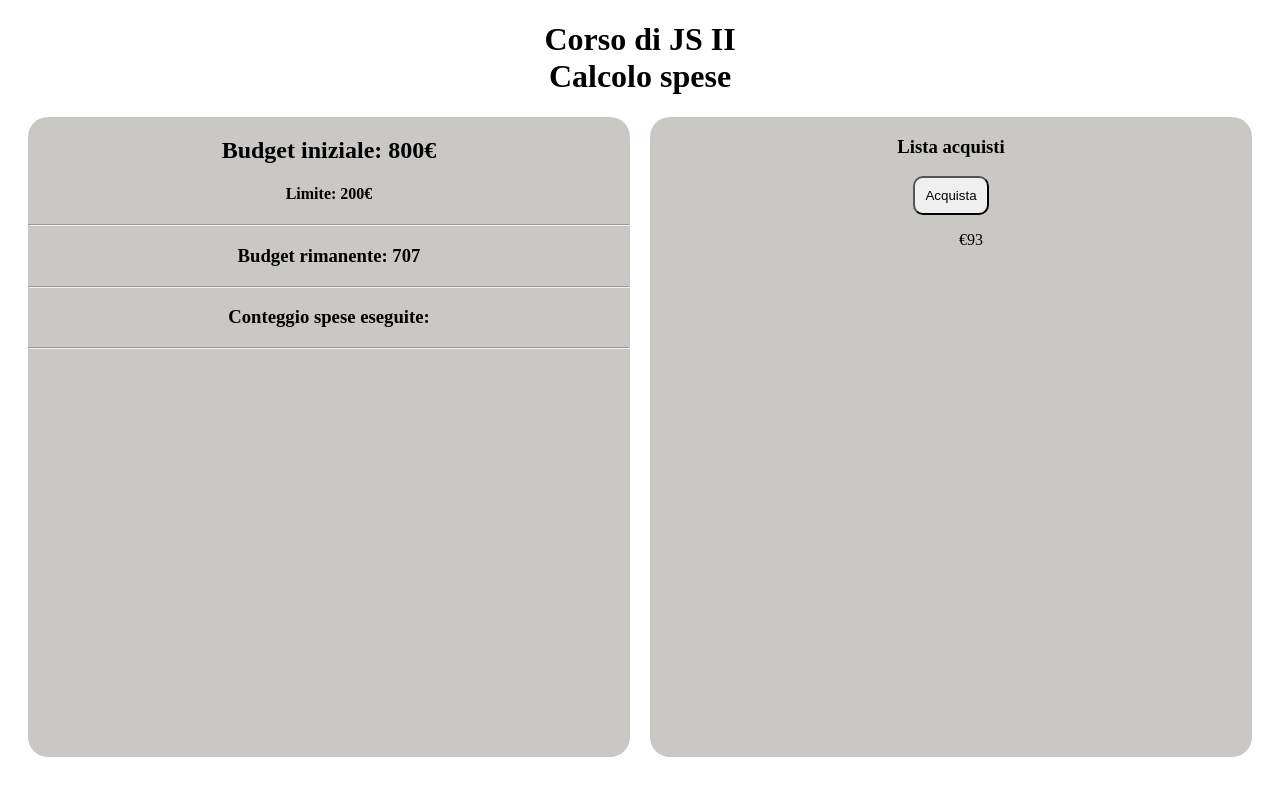
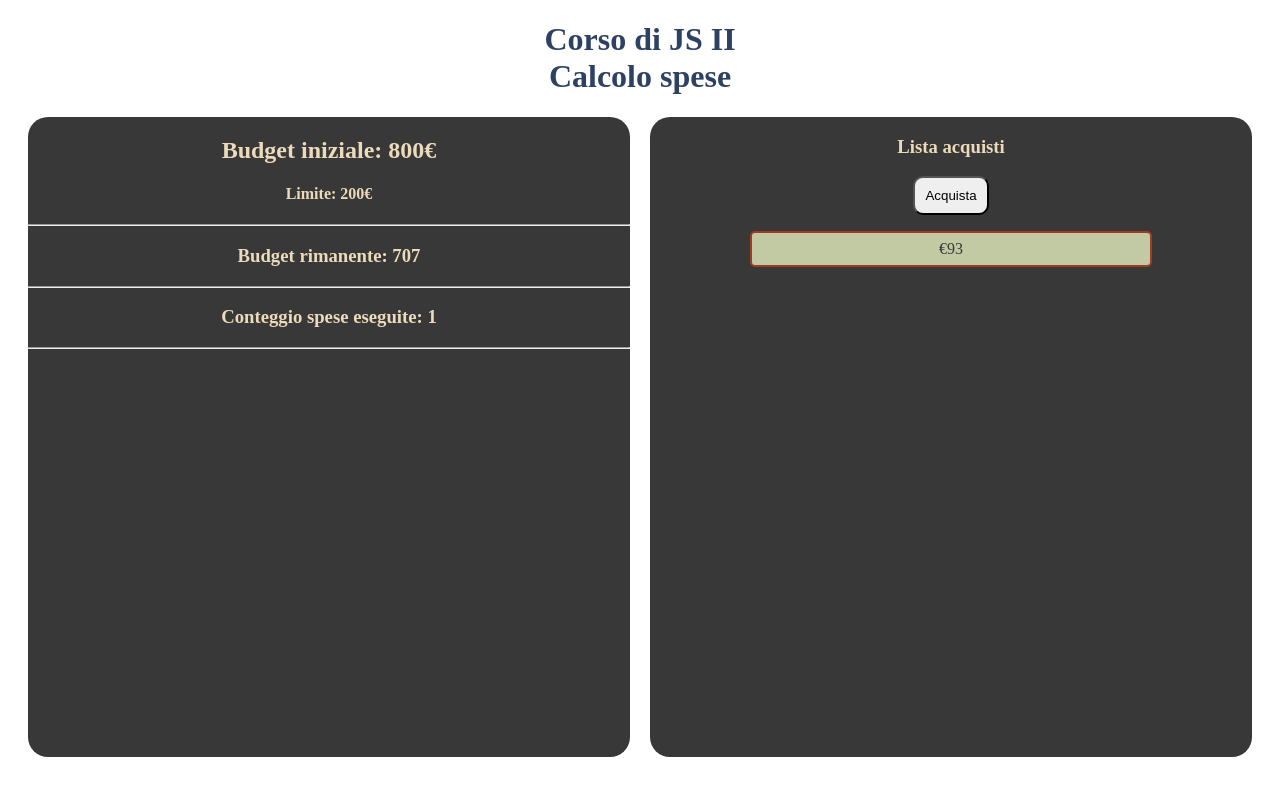
Before and after one commit to MarinaM7/Esercizio-2-w5, a plain HTML site: page start2/index.html in a window 1280 px wide. Both pictures are taken after a click on the button "Acquista". Drawn offline with Linux system fonts and the light colour scheme.

Commit message:
Add files via upload

```diff
--- a/start2/assets/css/style.css
+++ b/start2/assets/css/style.css
@@ -1,5 +1,10 @@
+body {
+    color: #ECDBBA;
+}
+
 h1{
     text-align: center;
+    color: #2D4263;
 }
 
 main{
@@ -10,7 +15,7 @@ main{
 }
 
 main div {
-    background-color: rgb(202, 200, 197);
+    background-color: #383838;
     border-radius: 20px;
     text-align: center;
     height: 80vh;
@@ -35,5 +40,22 @@ button:hover{
     font-weight: bold;
     font-style: italic;
     color: red;
-    text-shadow: 2px 2px 5px white;
+    text-shadow: 2px 2px 5px rgb(53, 53, 53);
 }
+
+ul {
+    padding-left: 0;
+    line-height: 2;
+}
+
+#unordered {
+    overflow: auto;
+}
+
+ul li{
+    color: #383838;
+    border: 2px solid #a03b26;
+    border-radius: 5px;
+    margin: 10px 100px;
+    background-color: #c2caa4;
+}
--- a/start2/assets/js/script.js
+++ b/start2/assets/js/script.js
@@ -1,6 +1,8 @@
 var btn = document.getElementById('btn');
 
 var budget = 800;
+
+var array = [];
 
 btn.addEventListener('click', function(){
 
@@ -8,7 +10,9 @@ btn.addEventListener('click', function(){
 
     document.getElementById('lista').innerHTML += `<li> €${generaNumeri} </li>`;
 
-    var array = [generaNumeri];
+    array.push(generaNumeri);
+
+    console.log(array);
 
     var totaleSpesa = array.reduce(funzione);
 
@@ -20,12 +24,15 @@ btn.addEventListener('click', function(){
 
     document.getElementById('rimanente').innerHTML = `Budget rimanente: ${rimanente}`;
 
+    document.getElementById('conteggio').innerHTML = `Conteggio spese eseguite: ${array.length}`;
+
     if (rimanente <= 200) {
-        //disabilita bottone
-        //conteggio spese eseguite
-        document.getElementById('stop').innerHTML = 'A causa dei numerosi acquisti, hai superato il limite di 200€'
+        btn.disabled = true;
+        document.getElementById('stop').innerHTML = 'A causa dei numerosi acquisti, hai superato il limite. <br> La possibiltà di acquistare nuovamente ti è negata! '
     }
 
 });
 
+
+
 //----------------------
--- a/start2/index.html
+++ b/start2/index.html
@@ -24,7 +24,7 @@
             <h3 id="stop"> </h3>
         </div>
 
-        <div>
+        <div id="unordered">
             <h3>Lista acquisti</h3>
 
             <button type="button" id="btn">Acquista</button>
```
